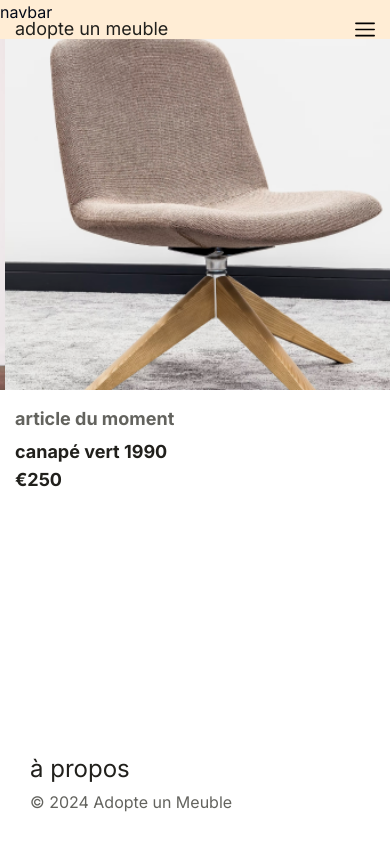
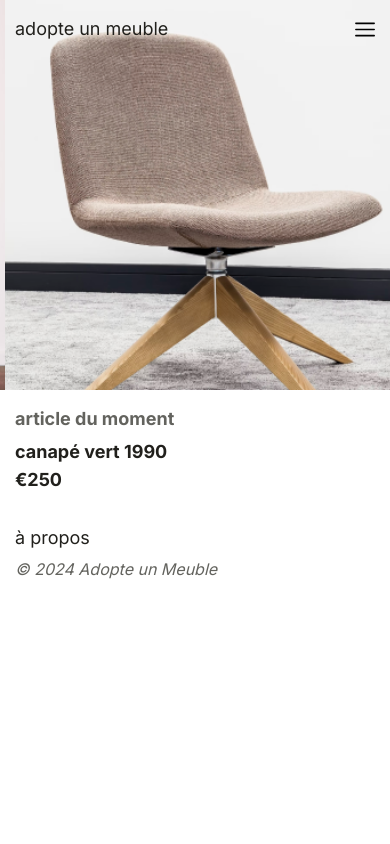
Before and after one commit to adatechschool/projet-collectif-plateforme-de-meubles-adopte-un-meuble, a React (Vite) app in the folder front/adopte_un_meuble/: page / in a window 390 px wide. Built offline with nearby package versions, Linux system fonts and the light colour scheme.

Commit message:
homepage desktop carousel is now responsive + footer text size change + breakpoint footer

```diff
--- a/front/adopte_un_meuble/src/App.jsx
+++ b/front/adopte_un_meuble/src/App.jsx
@@ -1,6 +1,5 @@
-
 //import { useState } from "react";
-import Navbar from './components/Navbar';
+import Navbar from "./components/Navbar";
 
 import Footer from "./components/Footer.jsx";
 
@@ -15,7 +14,6 @@ import {
 } from "@/components/ui/carousel";
 import Autoplay from "embla-carousel-autoplay";
 
-
 const images = [
   "./public/cabinet_1.png",
   "./public/chair_1.png",
@@ -28,12 +26,7 @@ const imageNames = ["one", "two", "three", "four", "five"];
 
 function App() {
   return (
-    <div className="flex w-full h-full">
-      <Footer />
-      <div className="h-[39px] w-full bg-orange-100 fixed top-0 z-10">
-        navbar
-      </div>
-      {/* <div className="h-[100px] w-[100px] bg-pink-400 hidden sm:block"></div> */}
+    <div className="flex w-full h-full flex-col">
       <div className="sm:hidden flex w-full flex-col content-center justify-start items-start">
         <Carousel
           plugins={[
@@ -81,7 +74,7 @@ function App() {
           </div>
         </div>
       </div>
-      <div className="hidden sm:flex justify-center items-center h-screen w-screen pt-[39px]">
+      <div className="hidden sm:flex justify-center items-center h-screen w-screen">
         <div className="flex flex-col items-center gap-[0.3125rem]">
           <div className="flex justify-between items-start self-stretch">
             <h1 className="text-lightMode-secondarytext font-bold text-2xl">
@@ -102,9 +95,9 @@ function App() {
               loop: true,
             }}
             orientation="vertical"
-            className="w-[30rem] "
+            className="w-[60vh] "
           >
-            <CarouselContent className="h-[30rem] flex">
+            <CarouselContent className="h-[60vh] flex">
               {images.map((imageUrl, index) => (
                 <CarouselItem className="h-full" key={index}>
                   <div className="flex aspect-square items-center">
@@ -127,7 +120,7 @@ function App() {
         </div>
       </div>
       <Navbar />
-
+      <Footer />
     </div>
   );
 }
--- a/front/adopte_un_meuble/src/Components/Footer.jsx
+++ b/front/adopte_un_meuble/src/Components/Footer.jsx
@@ -2,9 +2,9 @@ import React from "react";
 
 function Footer() {
   return (
-    <div className="flex-col justify-start items-start gap-[5px] inline-flex absolute bottom-[1.875rem] left-[1.875rem]">
-      <div className="text-lightMode-text text-2xl">à propos</div>
-      <div className="text-lightMode-secondarytext text-base">
+    <div className="flex-col justify-start items-start gap-[5px] inline-flex sm:absolute p-[0.9375rem] bottom-0 left-0">
+      <div className="text-lightMode-text text-lg font-normal">à propos</div>
+      <div className="text-lightMode-secondarytext text-base italic">
         © 2024 Adopte un Meuble
       </div>
     </div>
```
